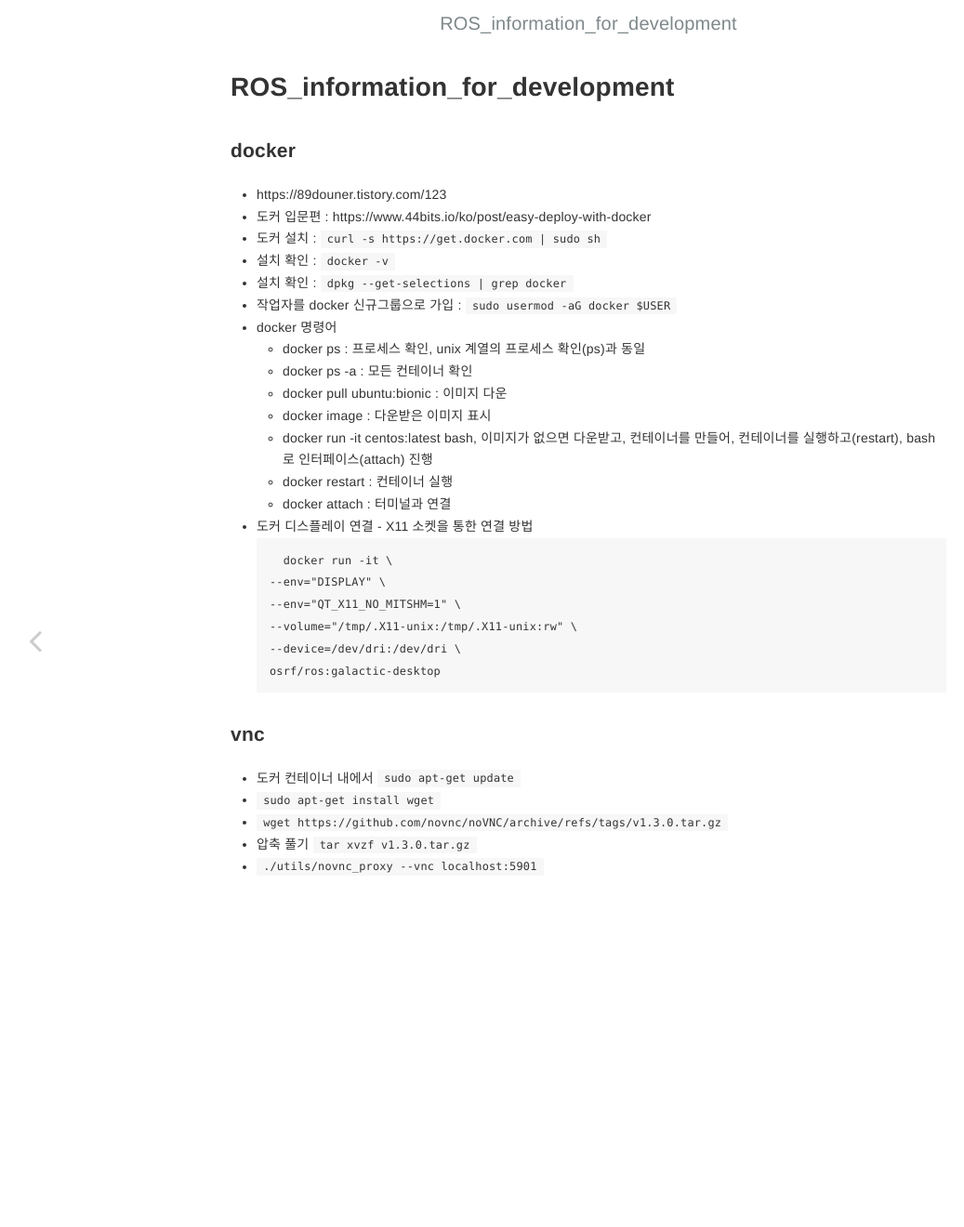
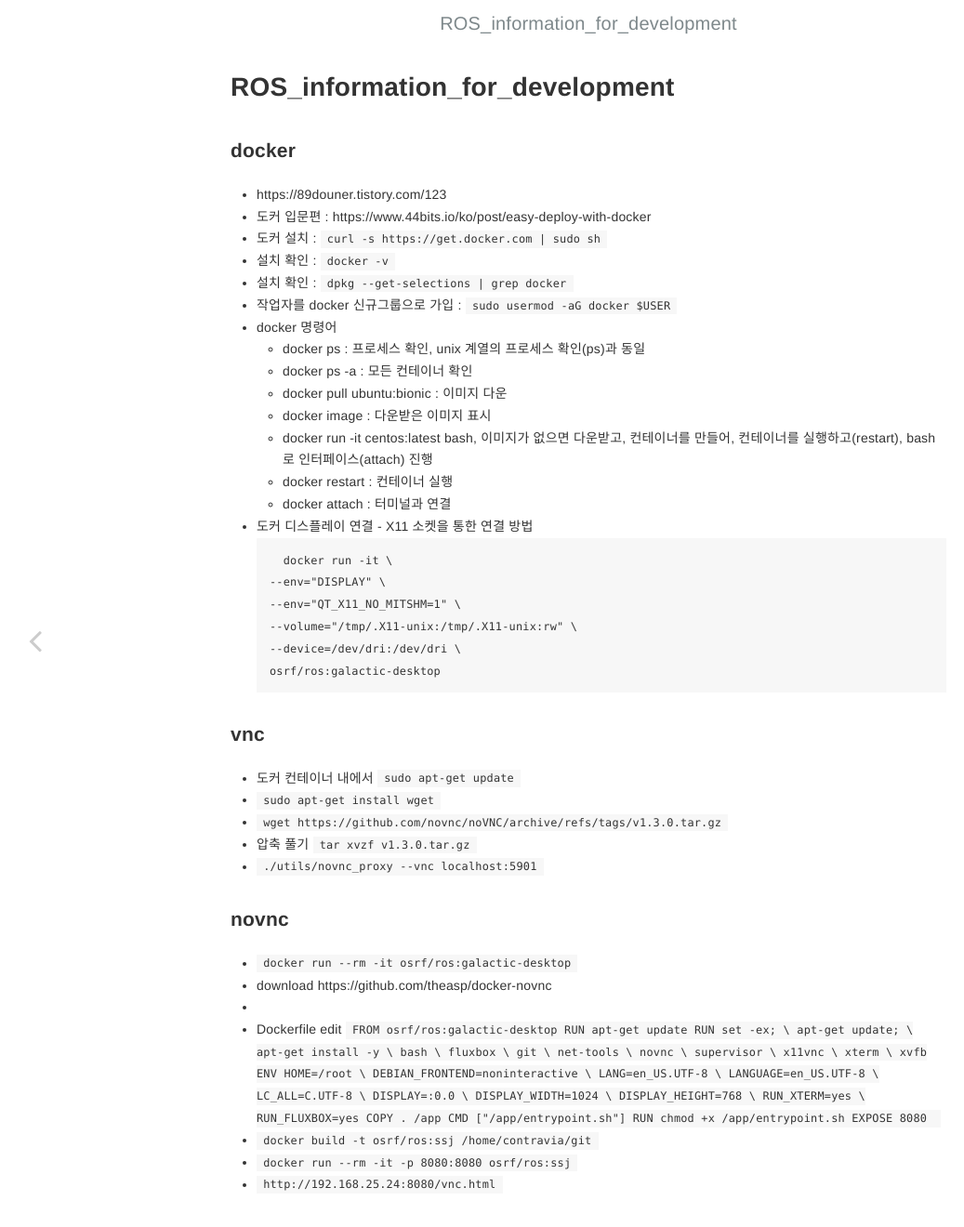
Before and after one commit to contravia-cloud/TechnicalBlog, a Jekyll site: the page built from _posts/2022-03-05-ROS_information_for_development.md, in a window 1280 px wide, cut to the strip 0-1323 px from the top of the page. Shown: the top 1320 px of the strip at 93% size, without its empty margins (7-1044 px from the left). Built offline with Jekyll 4.4.1, drawn with Linux system fonts in a browser that asks for light colours; our own code applies the rules of GitHub Pages for plain Markdown files.

Commit message:
Update 2022-03-05-ROS_information_for_development.md

````diff
--- a/_posts/2022-03-05-ROS_information_for_development.md
+++ b/_posts/2022-03-05-ROS_information_for_development.md
@@ -35,3 +35,41 @@ date: 2022-03-05
   - ```wget https://github.com/novnc/noVNC/archive/refs/tags/v1.3.0.tar.gz```
   - 압축 풀기 ```tar xvzf v1.3.0.tar.gz```
   - ```./utils/novnc_proxy --vnc localhost:5901```
+
+### novnc
+  - ```docker run --rm -it osrf/ros:galactic-desktop```
+  - download https://github.com/theasp/docker-novnc
+  -
+  - Dockerfile edit
+    ```FROM osrf/ros:galactic-desktop
+RUN apt-get update
+RUN set -ex; \
+    apt-get update; \
+    apt-get install -y \
+      bash \
+      fluxbox \
+      git \
+      net-tools \
+      novnc \
+      supervisor \
+      x11vnc \
+      xterm \
+      xvfb
+ENV HOME=/root \
+    DEBIAN_FRONTEND=noninteractive \
+    LANG=en_US.UTF-8 \
+    LANGUAGE=en_US.UTF-8 \
+    LC_ALL=C.UTF-8 \
+    DISPLAY=:0.0 \
+    DISPLAY_WIDTH=1024 \
+    DISPLAY_HEIGHT=768 \
+    RUN_XTERM=yes \
+    RUN_FLUXBOX=yes
+COPY . /app
+CMD ["/app/entrypoint.sh"]
+RUN chmod +x /app/entrypoint.sh
+EXPOSE 8080
+```
+  - ```docker build -t osrf/ros:ssj /home/contravia/git```
+  - ```docker run --rm -it -p 8080:8080 osrf/ros:ssj```
+  - ```http://192.168.25.24:8080/vnc.html```
````
